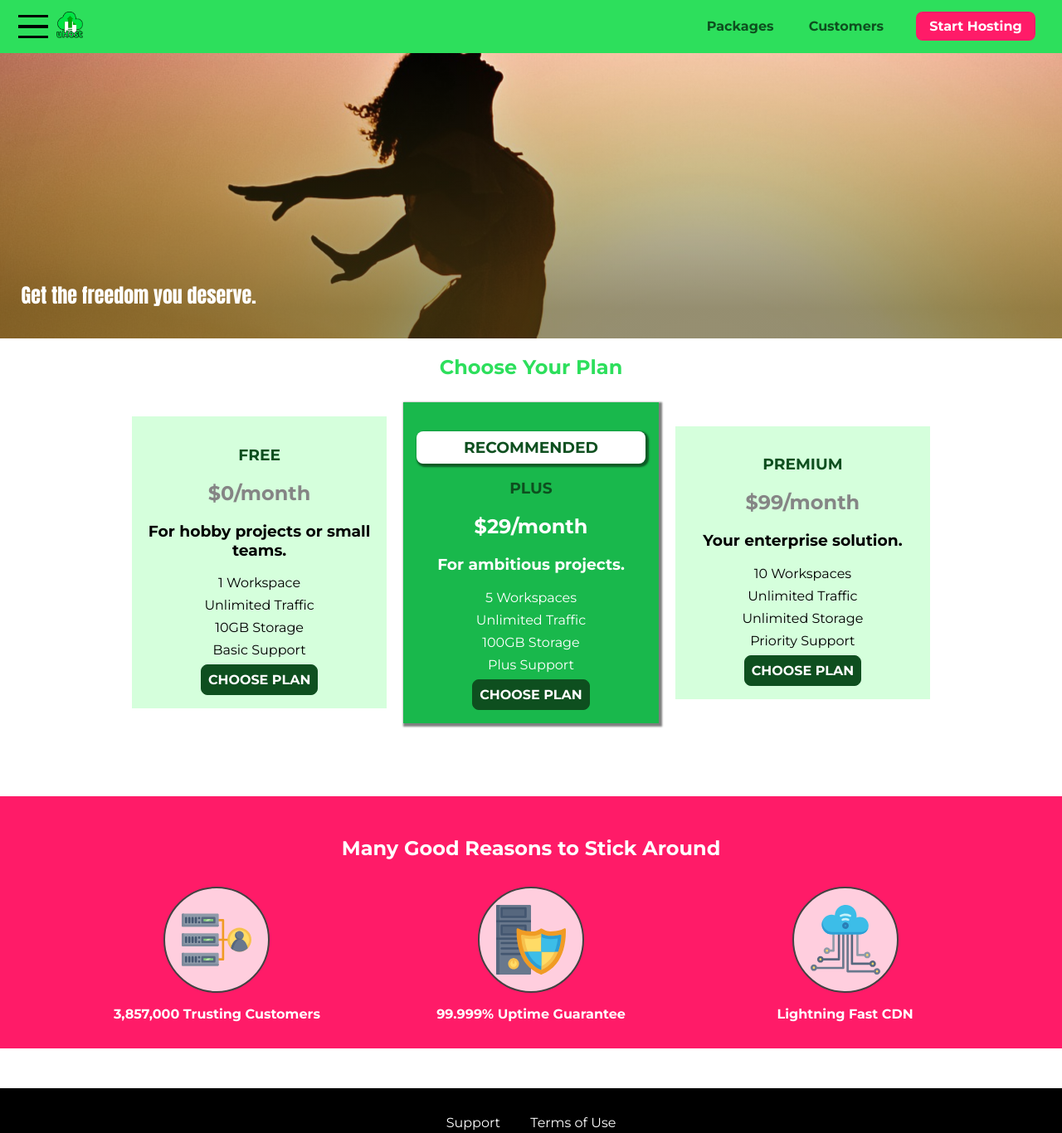
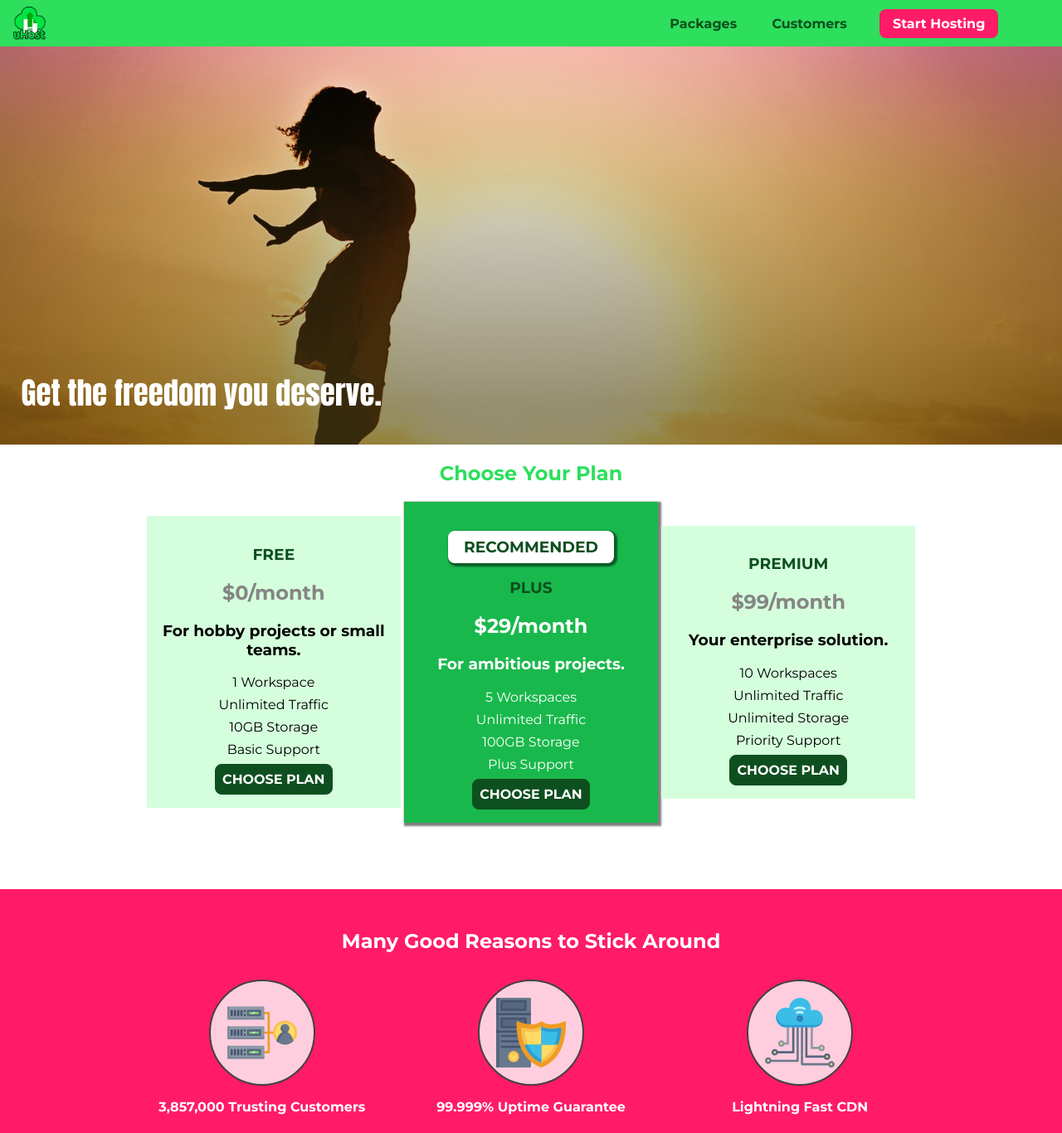
Before and after one commit to rvasanthr/YouHost, a plain HTML site: page index.html in a window 1280 px wide. Shown: the top 1366 px of the page at 83% size. Drawn offline with Linux system fonts and the light colour scheme.

Commit message:
08 - Menu top and bottom padding removed to make it look nicer (shared css). Product overview (ID) width switched to % to remove horizontal scroll bar. It's height adjusted to make it nicer. Viewport meta tag added to all html.  Mobile First Modifications: Executed on Main Index, Packages page, Customer page.

```diff
--- a/css/main.css
+++ b/css/main.css
@@ -1,7 +1,7 @@
 /* ********************************** MAIN SECTION */
 #product-overview {
   /* background: linear-gradient(to top, rgba(80, 68, 18, 0.6) 10%, transparent), url("../images/freedom.jpg") left 10% bottom 20%/cover no-repeat border-box, #ff1b68; */
-  background: linear-gradient(to top, rgba(80, 68, 18, 0.6) 10%, transparent), url("../images/freedom.jpg") left 15% top 23% no-repeat border-box, #ff1b68;
+  background: linear-gradient(to top, rgba(80, 68, 18, 0.6) 10%, transparent), url("../images/freedom.jpg") center/cover no-repeat border-box, #ff1b68;
   /* background-image: url("../images/freedom.jpg");
   background-size: cover;
   background-position: left 10% bottom 20%; */
@@ -10,10 +10,11 @@
   background-clip: border-box;
   background-attachment: 0 ; */
   /* background-image: radial-gradient(ellipse farthest-side at 20% 50%, red, blue, green); */
-  width: 100vw;
+  width: 100%;
   /* height: 528px; */
-  height: 45vh;
-  background-position: left 13% top 25%;
+  height: 37vh;
+  /* background-position: left 12% top 23%; */
+  background-position: center/cover;
   /* padding: 10px; */
   padding: 0.625rem;
   /* margin-top: 48px; */
@@ -22,23 +23,46 @@
 }
 
 #product-overview h1 {
-  color: #fff;
+  color: rgb(165, 156, 156);
   font-family: "Anton", sans-serif;
-  font-weight: 500;
+  font-weight:lighter;
   position: absolute;
-  bottom: 4%;
+  bottom: 1%;
   left: 2%;
+  font-size: 1.2rem;
 }
+
+/* MEDIA QUERY */
+/* Greater than or equal to=> 40em = 640px */
+@media (min-width: 40rem){
+  #product-overview{
+    height: 60vh;
+    background-position: left 15% bottom 71%;
+    margin-top: 3.5rem;
+  }
+
+  #product-overview h1{
+    color: #fff;
+    font-size: 2.3rem;
+    font-weight: 500;
+  }
+}
+
+/* 60em = 960px */
+/* @media (min-width: 60rem){
+  #product-overview{
+    height: 60vh;
+    /* background-position: left 15% bottom 71%; */
+  /* } */
+
+  /* #product-overview h1{
+    font-size: 3rem;
+  } */
+/*} */
 
 /* ************************************* PLANS SECTION */
 .section-title {
   color: #2ddf5c;
-  text-align: center;
-}
-
-.plan__list{
-  width: 80%;
-  margin: auto;
   text-align: center;
 }
 
@@ -48,16 +72,17 @@
   /* padding: 16px; */
   padding: 1rem;
   /* margin: 8px; */
-  margin: 0.5rem;
-  display: inline-block;
-  width: 30%;
+  /* margin: 0.5rem; */
+  /* display: inline-block; */
+  /* width: 30%; */
+  width: 100%;
   vertical-align: middle;
 }
 
 .plan--highlighted{
   background-color: #19b84c;
   color: #fff;
-  box-shadow: 2px 2px 2px 2px rgba(0, 0, 0, 0.5);
+  /* box-shadow: 2px 2px 2px 2px rgba(0, 0, 0, 0.5); */
 }
 
 .plan h1{
@@ -66,12 +91,17 @@
 
 .plan__annotation{
   background-color: #fff;
+  text-align: center;
+  margin-left: auto;
+  margin-right: auto;
   color: #19b84c;
   /* padding: 8px; */
   padding: 0.5rem;
   box-shadow: 2px 2px 2px 2px rgba(0, 0, 0, 0.5);
   /* border-radius: 8px; */
   border-radius: 0.5rem;
+  max-width: 200px;
+  min-width: 180px;
 }
 
 .plan h2{
@@ -93,11 +123,31 @@
   margin: 0.5rem 0;
 }
 
+/* MEDIA QUERY */
+@media (min-width: 40rem){
+  .plan__list{
+    width: 100%;
+    min-width: 678px;
+    max-width: 1020px;
+    margin: auto;
+    text-align: center;
+  }
+
+  .plan{
+    display: inline-block;
+    width: 30%;
+  }
+
+  .plan--highlighted{
+    box-shadow: 2px 2px 2px 2px rgba(0, 0, 0, 0.5);
+  }
+}
+
 /* ***************************************** KEY FEATURES */
 #key-features{
   background-color: #ff1b68;
   /* margin-top: 80px; */
-  margin-top: 5rem;
+  /* margin-top: 5rem; */
   /* padding: 16px; */
   padding: 1rem;
 }
@@ -114,10 +164,15 @@
   margin: 0;
   text-align: center;
 }
-#key-features>ul li{
-  display: inline-block;
-  width: 30%;
-  vertical-align: top;
+
+#key-features li{
+  margin-bottom: 4rem;
+  list-style: none;
+  max-width: 320px;
+}
+
+.key-feature{
+  margin: 0 auto;
 }
 
 .key-feature__image{
@@ -136,3 +191,19 @@
   font-weight: bold;
   color: #fff;
 }
+
+/* MEDIA QUERY */
+@media (min-width: 40rem){
+  #key-features{
+    margin-top: 5rem;
+  }
+  #key-features li{
+    display: inline-block;
+    width: 30%;
+    vertical-align: top;
+  }
+
+  #key-features li{
+    margin: 0;
+  }
+}
--- a/css/shared.css
+++ b/css/shared.css
@@ -92,7 +92,7 @@ body {
   width: 100%;
   position: fixed;
   /* padding: 8px 16px; */
-  padding: 0.5rem 1rem;
+  padding: 0 1rem;
   z-index: 1;
   top: 0;
 }
@@ -133,8 +133,7 @@ body {
   /* font-size: 22px; */
   font-size: 1.375rem;
   font-family: "Montserrat", sans-serif;
-  /* height: 32px; */
-  height: 2rem;
+  height: 2.5rem;
   display: inline-block;
 }
 
@@ -145,7 +144,7 @@ body {
 
 /* MAIN HEADER NAVIGATION */
 .main-nav {
-  display: inline-block;
+  display: none;
   text-align: right;
   width: 0vw;
   width: calc(100% - 88px);
@@ -197,6 +196,20 @@ body {
   color: #ff1b68;
   background-color: #fff;
   border: none;
+}
+
+/* MEDIA QUERY */
+@media (min-width: 40rem){
+  .main-header{
+    padding: 8px 16px;
+  }
+  .main-nav{
+    display: inline-block;
+  }
+
+  .toggle-button{
+    display: none;
+  }
 }
 
 /* MOBILE NAVIGATION SECTION */
@@ -258,7 +271,7 @@ body {
   /* padding: 32px; */
   padding: 2rem;
   /* margin-top: 48px; */
-  margin-top: 3rem;
+  /* margin-top: 3rem; */
 }
 
 .main-footer ul{
@@ -269,9 +282,7 @@ body {
 }
 
 .main-footer li{
-  display: inline-block;
-  /* margin: 0 16px; */
-  margin: 0 1rem;
+  margin: 1rem 0;
 }
 
 .main-footer li>a{
@@ -284,6 +295,20 @@ body {
   color: #ccc;
 }
 
+/* MEDIA QUERY */
+@media (min-width: 40rem){
+  .main-footer{
+    margin-top: 3rem;
+  }
+  .main-footer li{
+    display: inline-block;
+    margin: 0;
+  }
+
+  .main-footer li>a{
+    margin: 0 1rem;
+  }
+}
 /* FOR JAVASCRIPT USAGE*/
 .open{
   display: block !important;
--- a/index.html
+++ b/index.html
@@ -4,6 +4,7 @@
 <head>
     <meta charset="UTF-8">
     <meta http-equiv="X-UA-Compatible" content="ie=edge">
+    <meta name="viewport" content="width=device-width, initial-scale=1.0">
     <title>uHost</title>
     <link rel="shortcut icon" href="images/favicon.png">
     <link rel="stylesheet" href="css/shared.css">
```
Also changed, not shown: css/customers.css (+40 -33 lines), css/packages.css (+24 -0 lines), customers/index.html (+1 -0 lines), packages/index.html (+1 -0 lines), start-hosting/index.html (+15 -0 lines).
